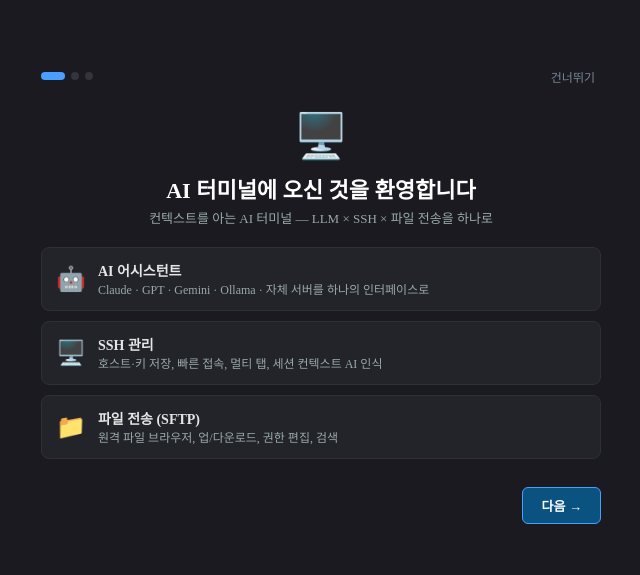
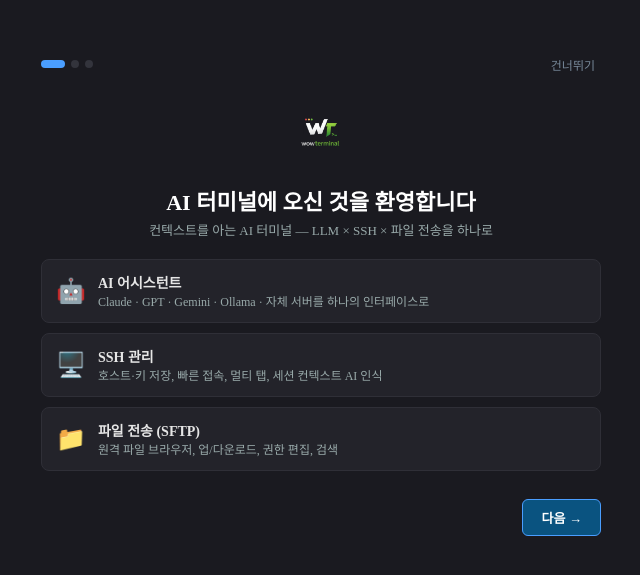
Before and after one commit to cuter74-dev/wowTerminal, a React (Vite) app: page / in a window 1280 px wide. Shown: the part 105-680 px from the top of the page, without its empty margins (319-959 px from the left). Built offline with nearby package versions, Linux system fonts and the light colour scheme.

Commit message:
feat(ui): replace emoji with logo.png on splash/onboarding/settings (#25)
Co-Authored-By: Claude Opus 4.7 (1M context) <noreply@anthropic.com>

```diff
--- a/src/components/OnboardingFlow.tsx
+++ b/src/components/OnboardingFlow.tsx
@@ -57,7 +57,11 @@ export function OnboardingFlow({ onComplete }: Props) {
         {step === 0 && (
           <div>
             <div style={{ textAlign: "center", marginBottom: 20 }}>
-              <div style={{ fontSize: 44 }}>🖥️</div>
+              <img
+                src="/logo.png"
+                alt="AI Terminal"
+                style={{ width: 72, height: 72, objectFit: "contain" }}
+              />
               <h1 style={{ fontSize: 22, margin: "10px 0 4px", color: "#fff" }}>
                 AI 터미널에 오신 것을 환영합니다
               </h1>
--- a/src/components/SettingsModal.tsx
+++ b/src/components/SettingsModal.tsx
@@ -78,7 +78,11 @@ export function SettingsModal({ settings, onChange, onClose }: Props) {
                 }}
               >
                 <div style={{ display: "flex", alignItems: "center", gap: 10, marginBottom: 8 }}>
-                  <span style={{ fontSize: 26 }}>🖥️</span>
+                  <img
+                    src="/logo.png"
+                    alt="AI Terminal"
+                    style={{ width: 32, height: 32, objectFit: "contain" }}
+                  />
                   <div>
                     <div style={{ fontWeight: 700, color: "#fff" }}>AI Terminal</div>
                     <div style={{ fontSize: 11, color: "#789" }}>v0.1.0-beta</div>
--- a/src/components/SplashScreen.tsx
+++ b/src/components/SplashScreen.tsx
@@ -16,7 +16,11 @@ export function SplashScreen() {
         userSelect: "none",
       }}
     >
-      <div style={{ fontSize: 64 }}>🖥️</div>
+      <img
+        src="/logo.png"
+        alt="AI Terminal"
+        style={{ width: 96, height: 96, objectFit: "contain" }}
+      />
       <div style={{ fontSize: 22, fontWeight: 700, color: "#fff" }}>AI Terminal</div>
       <div style={{ fontSize: 12, color: "#789" }}>v0.1.0-beta</div>
       <div
```
Also changed, not shown: logo.png (added), public/logo.png (added).
